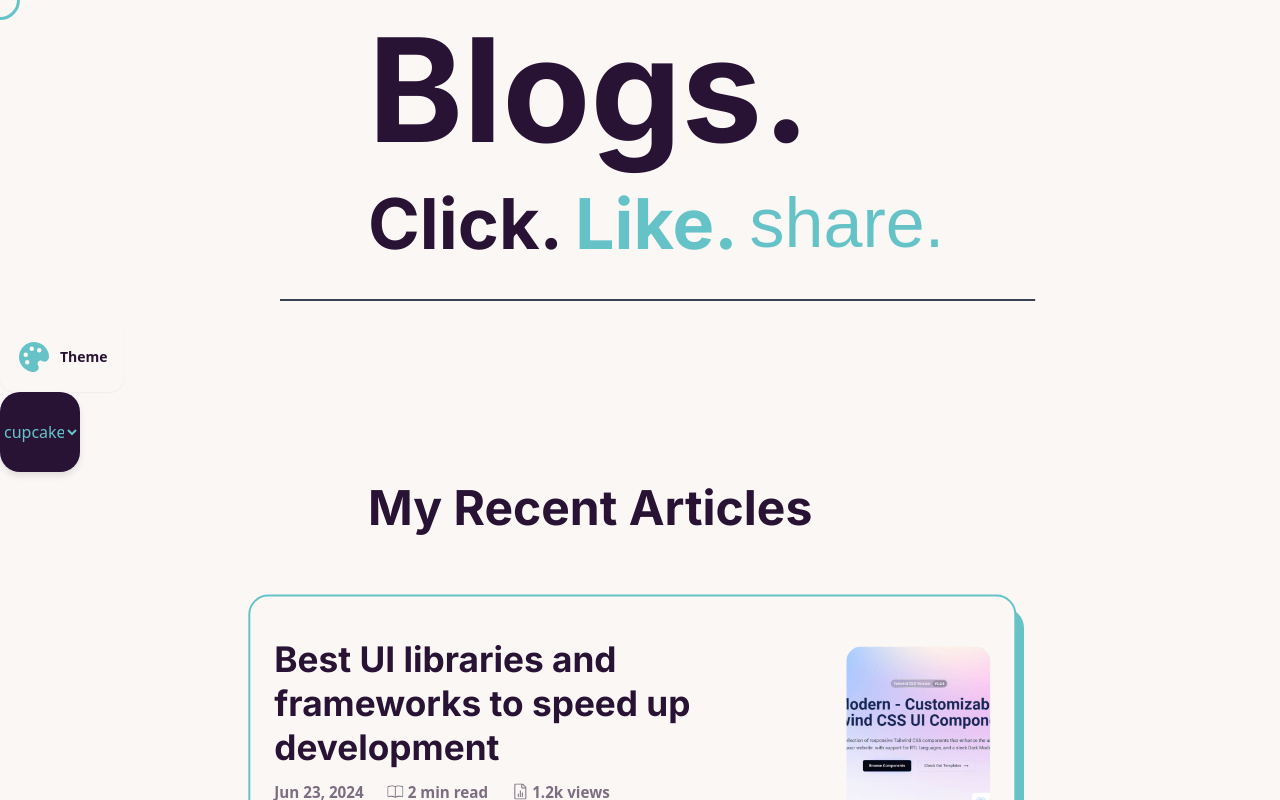
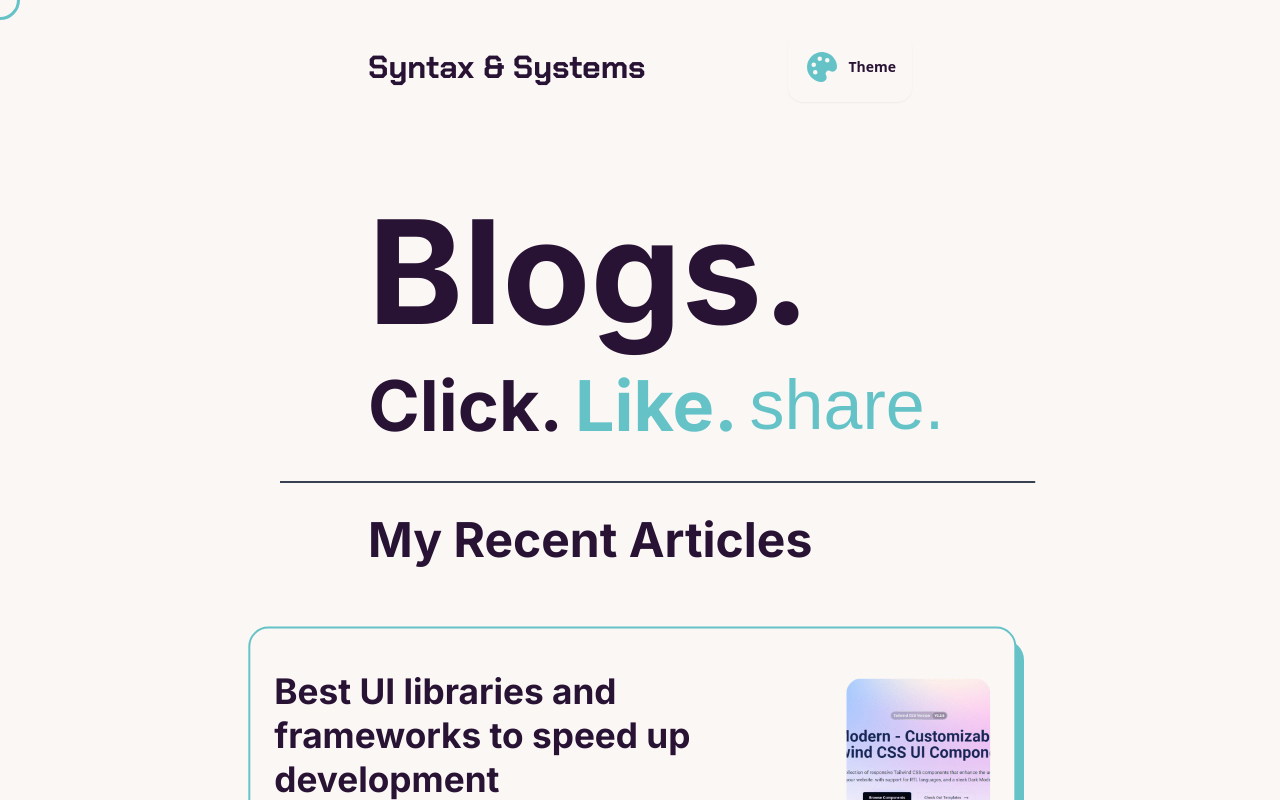
Before and after one commit to Yash12169/SyntaxAndSystems, a Next.js app: page / in a window 1280 px wide. Shown: the top 800 px of the page. Built offline with nearby package versions, Linux system fonts and the light colour scheme; a web font is replaced by a local one.

Commit message:
feat(themes): finished adding themes

```diff
--- a/src/app/page.tsx
+++ b/src/app/page.tsx
@@ -16,8 +16,8 @@ export default function Home() {
     <ReactLenis root>
       <Layout>
         <Cursor/>
+        <Navbar/>
         <Starter />
-        <ThemeController />
         <Article />
         <Footer />
         {/* <Navbar /> */}
--- a/src/components/Navbar/Navbar.tsx
+++ b/src/components/Navbar/Navbar.tsx
@@ -6,59 +6,24 @@ import ThemeController from "../themeController/themecontroller";
 export default function Navbar() {
   return (
     <nav
-      className={`${chakra_petch} ${styles.nav} bg-primary text-primary-content border-b-[2px]  border-r-[2px] border-l-[2px] border-primary-content`}
+      className={`${styles.nav} pl-[23rem] pr-[23rem] mb-[5rem] pt-[2rem]`}
     >
-      <div className="text-[2rem] font-bold ">
-        <h1>Yash Jewalkar</h1>
+      <div className={`${chakra_petch} text-[2rem]  font-bold `}>
+        <h1>Syntax & Systems</h1>
       </div>
       <div>
         <ThemeController />
       </div>
 
-      <div className="rounded-[15px] flex bg-primary   bottom-7   h-fit">
-        <svg
-          xmlns="http://www.w3.org/2000/svg"
-          width="32"
-          height="32"
-          fill="currentColor"
-          className="bi bi-linkedin"
-          viewBox="0 0 16 16"
-        >
-          <path d="M0 1.146C0 .513.526 0 1.175 0h13.65C15.474 0 16 .513 16 1.146v13.708c0 .633-.526 1.146-1.175 1.146H1.175C.526 16 0 15.487 0 14.854zm4.943 12.248V6.169H2.542v7.225zm-1.2-8.212c.837 0 1.358-.554 1.358-1.248-.015-.709-.52-1.248-1.342-1.248S2.4 3.226 2.4 3.934c0 .694.521 1.248 1.327 1.248zm4.908 8.212V9.359c0-.216.016-.432.08-.586.173-.431.568-.878 1.232-.878.869 0 1.216.662 1.216 1.634v3.865h2.401V9.25c0-2.22-1.184-3.252-2.764-3.252-1.274 0-1.845.7-2.165 1.193v.025h-.016l.016-.025V6.169h-2.4c.03.678 0 7.225 0 7.225z" />
-        </svg>
-
-
-
-        <svg xmlns="http://www.w3.org/2000/svg" viewBox="0 0 64 64" width="32" height="32" id="github">
-  <path fill="#00020c" fill-rule="evenodd" d="m60,12c0-4.42-3.58-8-8-8H12c-4.42,0-8,3.58-8,8v40c0,4.42,3.58,8,8,8h40c4.42,0,8-3.58,8-8V12h0Z"></path>
-  <path fill="#fff" fill-rule="evenodd" d="m26.73,47.67c0,1.1-.01,2.3-.01,3.4,0,.26-.13.51-.34.67-.21.16-.49.2-.74.13-8.4-2.7-14.49-10.58-14.49-19.87,0-11.51,9.34-20.85,20.85-20.85s20.85,9.34,20.85,20.85c0,9.28-6.08,17.15-14.46,19.85-.25.08-.53.03-.74-.13-.21-.16-.34-.4-.34-.67-.02-2.45-.03-5.34-.03-6.65s-1.28-2.39-1.28-2.39c0,0,9.45-1.16,9.45-9.34,0-5.19-2.06-6.94-2.06-6.94.44-1.86.38-3.63-.1-5.31-.07-.24-.31-.4-.56-.38-2.01.18-3.85.91-5.52,2.24,0,0-2.95-.81-5.2-.81h0c-2.25,0-5.2.81-5.2.81-1.67-1.32-3.52-2.06-5.52-2.24-.25-.02-.49.14-.56.38-.48,1.68-.54,3.45-.11,5.31,0,0-2.05,1.75-2.05,6.94,0,8.18,9.45,9.34,9.45,9.34,0,0-1.28,1.08-1.28,2.39v.3c-.72.26-1.7.5-2.8.43-2.99-.2-3.39-3.42-4.62-3.94-.9-.38-1.78-.43-2.45-.37-.2.02-.36.16-.41.35-.05.19.02.39.18.51.81.55,1.89,1.33,2.19,1.9.81,1.52,2.06,3.93,3.67,4.19,1.96.32,3.36.13,4.25-.12h0Z"></path>
-</svg>
 
 
 
 
-        <svg
-          xmlns="http://www.w3.org/2000/svg"
-          width="32"
-          height="32"
-          fill="currentColor"
-          class="bi bi-twitter-x"
-          viewBox="0 0 16 16"
-        >
-          <path d="M12.6.75h2.454l-5.36 6.142L16 15.25h-4.937l-3.867-5.07-4.425 5.07H.316l5.733-6.57L0 .75h5.063l3.495 4.633L12.601.75Zm-.86 13.028h1.36L4.323 2.145H2.865z" />
-        </svg>
-        <svg
-          xmlns="http://www.w3.org/2000/svg"
-          width="32"
-          height="32"
-          fill="currentColor"
-          class="bi bi-github"
-          viewBox="0 0 16 16"
-        >
-          <path d="M8 0C3.58 0 0 3.58 0 8c0 3.54 2.29 6.53 5.47 7.59.4.07.55-.17.55-.38 0-.19-.01-.82-.01-1.49-2.01.37-2.53-.49-2.69-.94-.09-.23-.48-.94-.82-1.13-.28-.15-.68-.52-.01-.53.63-.01 1.08.58 1.23.82.72 1.21 1.87.87 2.33.66.07-.52.28-.87.51-1.07-1.78-.2-3.64-.89-3.64-3.95 0-.87.31-1.59.82-2.15-.08-.2-.36-1.02.08-2.12 0 0 .67-.21 2.2.82.64-.18 1.32-.27 2-.27s1.36.09 2 .27c1.53-1.04 2.2-.82 2.2-.82.44 1.1.16 1.92.08 2.12.51.56.82 1.27.82 2.15 0 3.07-1.87 3.75-3.65 3.95.29.25.54.73.54 1.48 0 1.07-.01 1.93-.01 2.2 0 .21.15.46.55.38A8.01 8.01 0 0 0 16 8c0-4.42-3.58-8-8-8" />
-        </svg>
-        <svg xmlns="http://www.w3.org/2000/svg" width="32" height="32" viewBox="0 0 24 24"><path d="M21 13v10h-6v-6h-6v6h-6v-10h-3l12-12 12 12h-3zm-1-5.907v-5.093h-3v2.093l3 3z"/></svg>
-      </div>
+
+
+
+
+
     </nav>
   );
 }
--- a/src/components/themeController/themecontroller.tsx
+++ b/src/components/themeController/themecontroller.tsx
@@ -2,65 +2,139 @@ import { useAtom } from "jotai";
 import { themeAtom } from "../../atoms/atoms";
 import "./themeController.css";
 import { useState } from "react";
+
+interface theme{
+  id:string | number,
+  theme: string,
+  primary: string,
+  secondary: string,
+  accent:string,
+  neutral: string,
+}
+
 const ThemeController = () => {
   const [theme, setTheme] = useAtom(themeAtom);
-  const [openTheme,setOpenTheme] = useState(false)
-  const themes: readonly string[] = [
-    "dark",
-    "cupcake",
-    "emerald",
-    "forest",
-    "lofi",
-    "autumn",
-    "coffee",
-    "dim",
-    "sunset",
+  const [openTheme, setOpenTheme] = useState(false);
+  const themes: theme[] = [
+    {
+      id: 0,
+      theme: 'dark',
+      primary: "#661AE6",
+      secondary: "#D926A9",
+      accent: "#1FB2A6",
+      neutral: "#191D24",
+    },
+    {
+      id: 1,
+      theme: 'cupcake',
+      primary: "#65c3c8",
+      secondary: "#ef9fbc",
+      accent: "#eeaf3a",
+      neutral: "#291334",
+    },
+    {
+      id: 2,
+      theme: 'emerald',
+      primary: "#66cc8a",
+      secondary: "#377cfb",
+      accent: "#ea5234",
+      neutral: "#1e293b",
+    },
+    {
+      id: 3,
+      theme: 'forest',
+      primary: "#166534",
+      secondary: "#22d3ee",
+      accent: "#37cdbe",
+      neutral: "#212121",
+    },
+    {
+      id: 4,
+      theme: 'lofi',
+      primary: "#808080",
+      secondary: "#d1d5db",
+      accent: "#1a1a1a",
+      neutral: "# cfcfcf",
+    },
+    {
+      id: 5,
+      theme: 'autumn',
+      primary: "#D97706",
+      secondary: "#F59E0B",
+      accent: "#92400E",
+      neutral: "#1f2937",
+    },
+    {
+      id: 6,
+      theme: 'coffee',
+      primary: "#DB924B",
+      secondary: "#D9A29F",
+      accent: "#B78C6C",
+      neutral: "#120E0B",
+    },
+    {
+      id: 7,
+      theme: 'dim',
+      primary: "#374151",
+      secondary: "#4B5563",
+      accent: "#6B7280",
+      neutral: "#111827",
+    },
+    {
+      id: 8,
+      theme: 'sunset',
+      primary: "#F97316",
+      secondary: "#FB923C",
+      accent: "#F43F5E",
+      neutral: "#24292F",
+    },
   ];
+
   const handleThemeChange = (e: React.ChangeEvent<HTMLSelectElement>) => {
     setTheme(e.target.value);
   };
-  const handleThemeChange2 = (theme:string) => {
+  const handleThemeChange2 = (theme: string) => {
     setTheme(theme);
   };
 
   return (
     <div>
-      <div className="btn border-none flex hover:bg-transparent justify-center items-center bg-transparent  w-fit p-4 h-[70px] rounded-[15px]" onClick={()=>setOpenTheme(!openTheme)}>
+      {/* <div className="absolute w-screen h-screen z-[0] top-0 left-0 bg-orange-200" onClick={()=>setOpenTheme(false)}></div> */}
+      <div style={{zIndex: 10}}
+        className="btn border-none flex hover:bg-white hover:bg-opacity-[0.1] justify-center items-center bg-transparent  w-fit  h-[70px] rounded-[15px]  cursor-pointer"
+        onClick={() => setOpenTheme(!openTheme)}
+      >
         <svg
           xmlns="http://www.w3.org/2000/svg"
           width="36"
           height="36"
           viewBox="0 0 24 24"
-          className={'fill-primary'}
-          // style={"fill: rgba(0, 0, 0, 1);transform: ;msFilter:;"}
+          className={"fill-primary  z-10"}
         >
           <path d="M9.38 21.646A9.985 9.985 0 0 0 12 22l.141-.001a2.998 2.998 0 0 0 2.515-1.425c.542-.876.6-1.953.153-2.88l-.198-.415c-.453-.942-.097-1.796.388-2.281.485-.485 1.341-.841 2.28-.388h.001l.413.199a2.99 2.99 0 0 0 2.881-.153A2.997 2.997 0 0 0 22 12.141a9.926 9.926 0 0 0-.353-2.76c-1.038-3.827-4.353-6.754-8.246-7.285-3.149-.427-6.241.602-8.471 2.833S1.666 10.247 2.096 13.4c.53 3.894 3.458 7.208 7.284 8.246zM15.5 6a1.5 1.5 0 1 1 0 3 1.5 1.5 0 0 1 0-3zm-5-1a1.5 1.5 0 1 1 0 3 1.5 1.5 0 0 1 0-3zM9 15.506a1.5 1.5 0 1 1-3 0 1.5 1.5 0 0 1 3 0zm-2.5-6.5a1.5 1.5 0 1 1-.001 3.001A1.5 1.5 0 0 1 6.5 9.006z"></path>
         </svg>
-        <div>
-          <p className="text-neutral">Theme</p>
+        <div className="z-10">
+          <p className="">Theme</p>
         </div>
       </div>
 
       {openTheme && (
-        <div className="gap-[5rem] absolute " >
-          {themes.map((t) => (
-          <p key={t} onClick={()=>handleThemeChange2(t)} className="p-3 hover:bg-grey-300">
-            {t}
-          </p>
-        ))}
+        <div className="gap-[1rem] z-[10] flex flex-col absolute top-[2.5rem] right-8 w-[15%] bg-white bg-opacity-[0.1] p-3 rounded-[15px]">
+          {themes.map((theme) => (
+            <div onClick={() => handleThemeChange2(theme.theme)} key={theme.id} className="flex justify-between p-4 hover:bg-base-200 hover:bg-opacity-[1]  rounded-[15px]  cursor-pointer bg-base-100 ">
+              <p className=" ">
+                {theme.theme}
+              </p>
+              <div className="flex  gap-2 p-[0.5]">
+                <div style={{backgroundColor: theme.primary}} className={`w-[7px] h-[90%] rounded-full`}></div>
+                <div style={{backgroundColor: theme.secondary}} className={`w-[7px] h-[90%] rounded-full`}></div>
+                <div style={{backgroundColor: theme.accent}} className={`w-[7px] h-[90%] rounded-full`}></div>
+                <div style={{backgroundColor: theme.neutral}} className={`bg-base-200 w-[7px] h-[90%] rounded-full`}></div>
+              </div>
+            </div>
+          ))}
         </div>
       )}
-      <select
-        value={theme}
-        onChange={handleThemeChange}
-        className="bg-neutral h-[80px] w-[80px] text-primary rounded-[20px] button-ele outline-none"
-      >
-        {themes.map((t) => (
-          <option key={t} value={t}>
-            {t}
-          </option>
-        ))}
-      </select>
     </div>
   );
 };
```
